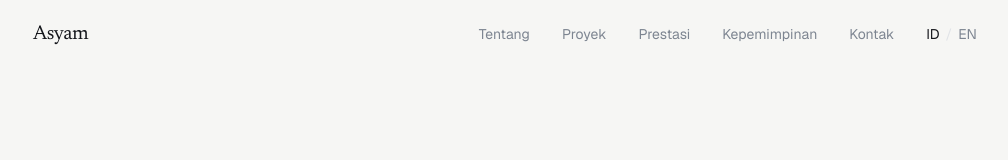
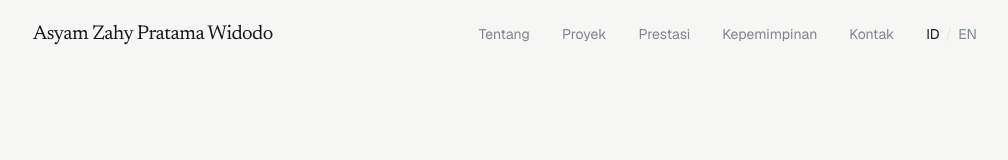
Before and after one commit to asyamzahy/asyamzahy.github.io, a React (Vite) app: page / in a window 1280 px wide. Shown: the top 160 px of the page, without its empty margins (135-1143 px from the left). Built offline with nearby package versions, Linux system fonts and the light colour scheme.

Commit message:
Update Navbar.tsx

```diff
--- a/src/components/Navbar.tsx
+++ b/src/components/Navbar.tsx
@@ -65,7 +65,7 @@ export default function Navbar() {
           className="font-serif text-xl tracking-tight text-ink"
           aria-label="Home"
         >
-          Asyam
+          Asyam Zahy Pratama Widodo
         </a>
 
         <div className="hidden items-center gap-8 md:flex">
```
